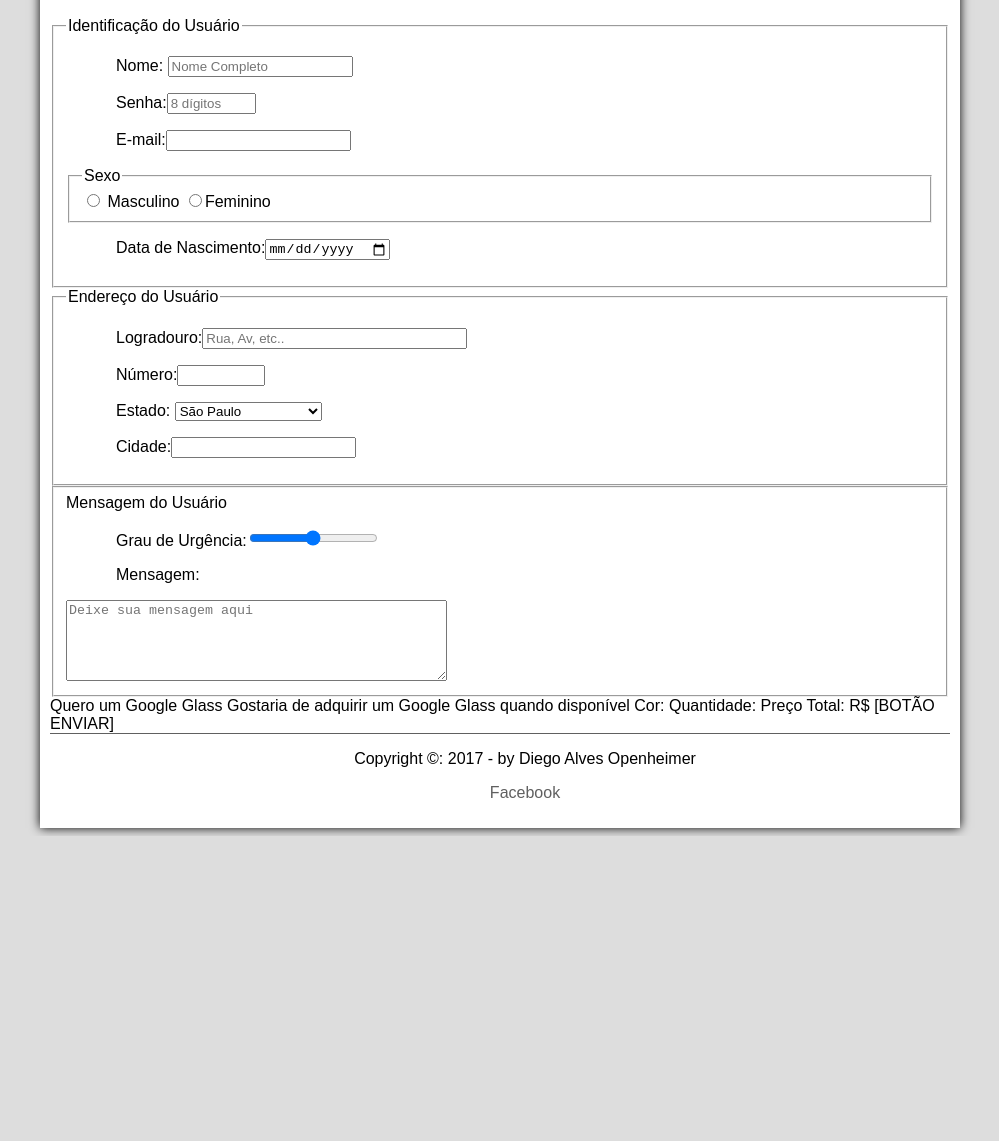
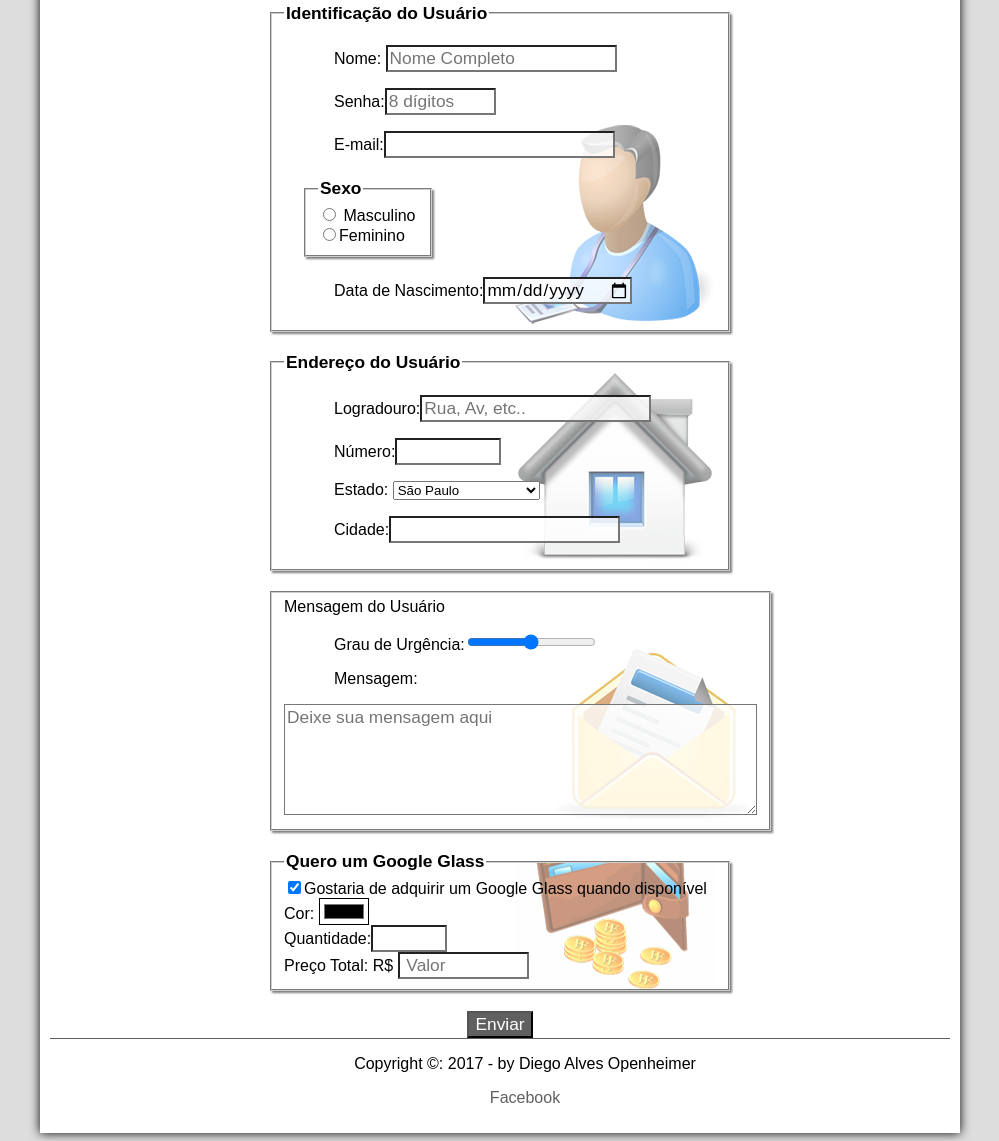
Before and after one commit to DiegoOpenheimer/HTML5-CSS3, a plain HTML site: page Atividade/projeto-glass-html5/fale-conosco.html in a window 1280 px wide. Shown: the part 308-1449 px from the top of the page, without its empty margins (140-1139 px from the left). Before the commit the page ends 1144 px from the top, so only its background shows below. Drawn offline with Linux system fonts and the light colour scheme; a web font is replaced by a local one.

Commit message:
Terminando o formulário

```diff
--- a/Atividade/projeto-glass-html5/_css/estilo.css
+++ b/Atividade/projeto-glass-html5/_css/estilo.css
@@ -104,7 +104,6 @@ figure.foto-legenda:hover figcaption{
 nav#menu{
 	display: block;
 
-
 }
 nav#menu ul {
 	list-style: none;
@@ -112,6 +111,7 @@ nav#menu ul {
 	position: absolute;
 	top: -20px;
 	left: 600px;
+
 }
 nav#menu li{
 	display: inline-block;
--- a/Atividade/projeto-glass-html5/_css/form.css
+++ b/Atividade/projeto-glass-html5/_css/form.css
@@ -0,0 +1,53 @@
+@charset "UTF-8";
+
+form {
+    width: 500px ;
+    margin: auto;
+}
+
+input, textarea{
+    font-family: sans-serif;
+    font-weight: normal;
+    font-size: 13pt;
+    background-color: rgba(255,255,255,.8);
+}
+
+input:hover, textarea:hover{
+    background-color: #dddddd;
+}
+
+legend{
+    font-weight: bolder;
+    font-size: 13pt;
+    font-family: sans-serif;
+}
+
+fieldset {
+    border-color: #cecece;
+    margin: 20px;
+    box-shadow: 2px 2px 2px gray;
+}
+
+fieldset#sexo {
+    width: 100px;
+}
+
+fieldset#usuario{
+    background: url("../_imagens/icone-contato.png")no-repeat 95% 95%;
+}
+fieldset#contato {
+    background: url("../_imagens/icone-endereco.png")no-repeat 95% 95%;
+}
+fieldset#Fusuario{
+    background: url("../_imagens/icone-mensagem.png")no-repeat 95% 95%;
+}
+fieldset#compra {
+    background: url("../_imagens/icone-pagamento.png") no-repeat 95% 95%;
+}
+
+input#enviar{
+    display: block;
+    margin: auto;
+    background-color: #606060;
+    color: #ffffff;
+}
--- a/Atividade/projeto-glass-html5/fale-conosco.html
+++ b/Atividade/projeto-glass-html5/fale-conosco.html
@@ -6,9 +6,19 @@
     <meta charset="UTF-8"/>
     <title>TUDO SOBRE GOOGLE GLASS</title>
     <link rel="stylesheet" href="_css/estilo.css"/>
-    ;
     <link rel="stylesheet" href="_css/form.css"/>
     <script language="javascript" src="_javascript/funcoes.js"></script>
+    <script>
+        function calc_total() {
+            var calc = parseInt(document.getElementById('cQuantidade').value);
+            calc *= 2000;
+            document.getElementById('cPreco').value = calc;
+        }
+
+
+    </script>
+
+
 </head>
 
 <body>
@@ -50,7 +60,7 @@
                 </hgroup>
             </header>
 
-            <form>
+            <form name="formulario" method="post" action="dados.php" oninput="calc_total();">
 
                 <fieldset id="usuario">
                     <legend> Identificação do Usuário</legend>
@@ -67,9 +77,9 @@
                     </fieldset>
                     <p>Data de Nascimento:<input type="date" name="tData" id="cData"/></p>
                 </fieldset>
-                <fieldset>
+                <fieldset id="contato">
                     <legend>Endereço do Usuário</legend>
-                    <label for="eNome"><p>Logradouro:</label><input type="text" name="enNome" id="eNome" size="30"
+                    <label for="eNome"><p>Logradouro:</label><input type="text" name="enNome" id="eNome" size="20"
                                                                     maxlength="80" placeholder="Rua, Av, etc.."/></p>
                     <label for="eNum"><p>Número:</label><input type="number" name="enNum" id="eNum" min="0"
                                                                max="999999"/></p>
@@ -128,18 +138,25 @@
                     </datalist>
                 </fieldset>
                 <fieldset id="Fusuario" name="fUsuario">Mensagem do Usuário
-                    <p><label for="gUrg">Grau de Urgência:<input type="range" min="0" max="10" id="gUrg" name="Gurg"/></label></p>
-                    <p><label for="textArea">Mensagem:</label></p><textarea  cols="45" rows="5" id="textArea" name="text_area" placeholder="Deixe sua mensagem aqui"></textarea>
+                    <p><label for="gUrg">Grau de Urgência:<input type="range" min="0" max="10" id="gUrg"
+                                                                 name="Gurg"/></label></p>
+                    <p><label for="textArea">Mensagem:</label></p><textarea cols="45" rows="5" id="textArea"
+                                                                            name="text_area"
+                                                                            placeholder="Deixe sua mensagem aqui"></textarea>
 
                 </fieldset>
-                Quero um Google Glass
-                Gostaria de adquirir um Google Glass quando disponível
-                Cor:
-                Quantidade:
-                Preço Total: R$
+                <fieldset id="compra">
+                    <legend>Quero um Google Glass</legend>
+                    <input type="checkbox" name="cCheck" id="ccCheck" checked/><label for="ccCheck">Gostaria de adquirir
+                    um Google Glass quando disponível</label>
+                    </br><label for="cColor">Cor:</label> <input type="color" name="cor" id="cColor" value="blue"/>
+                    </br><label for="cQuantidade">Quantidade:<input name="quantidade" id="cQuantidade" type="number"
+                                                                    min="0" max="999"/></label>
+                    </br><label for="cPreco">Preço Total: R$ <input type="text" id="cPreco" name="preco" size="10"
+                                                                    placeholder=" Valor" readonly/></label>
+                </fieldset>
 
-
-                [BOTÃO ENVIAR]
+                <input  id="enviar" type="submit" value="Enviar"/>
 
             </form>
         </article>
```
Also changed, not shown: Atividade/projeto-glass-html5/specs.html (+0 -1 lines).
